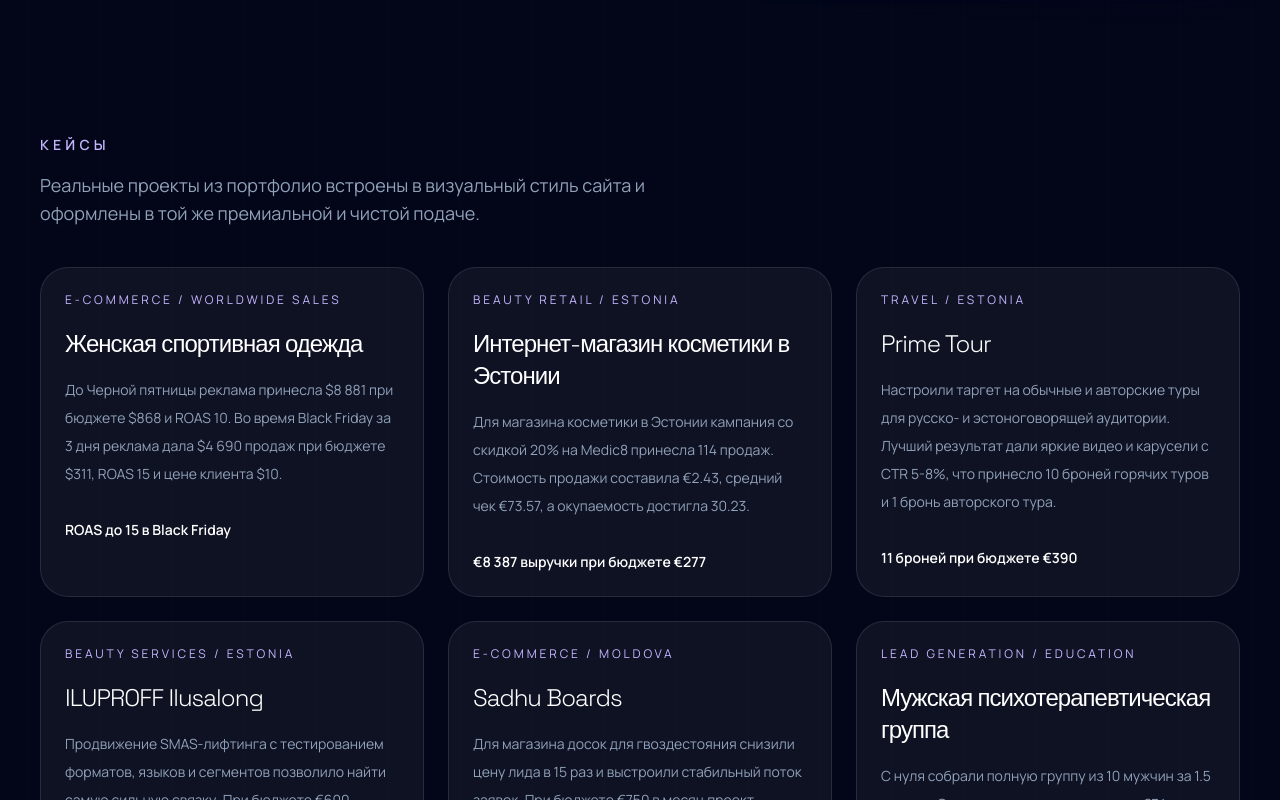
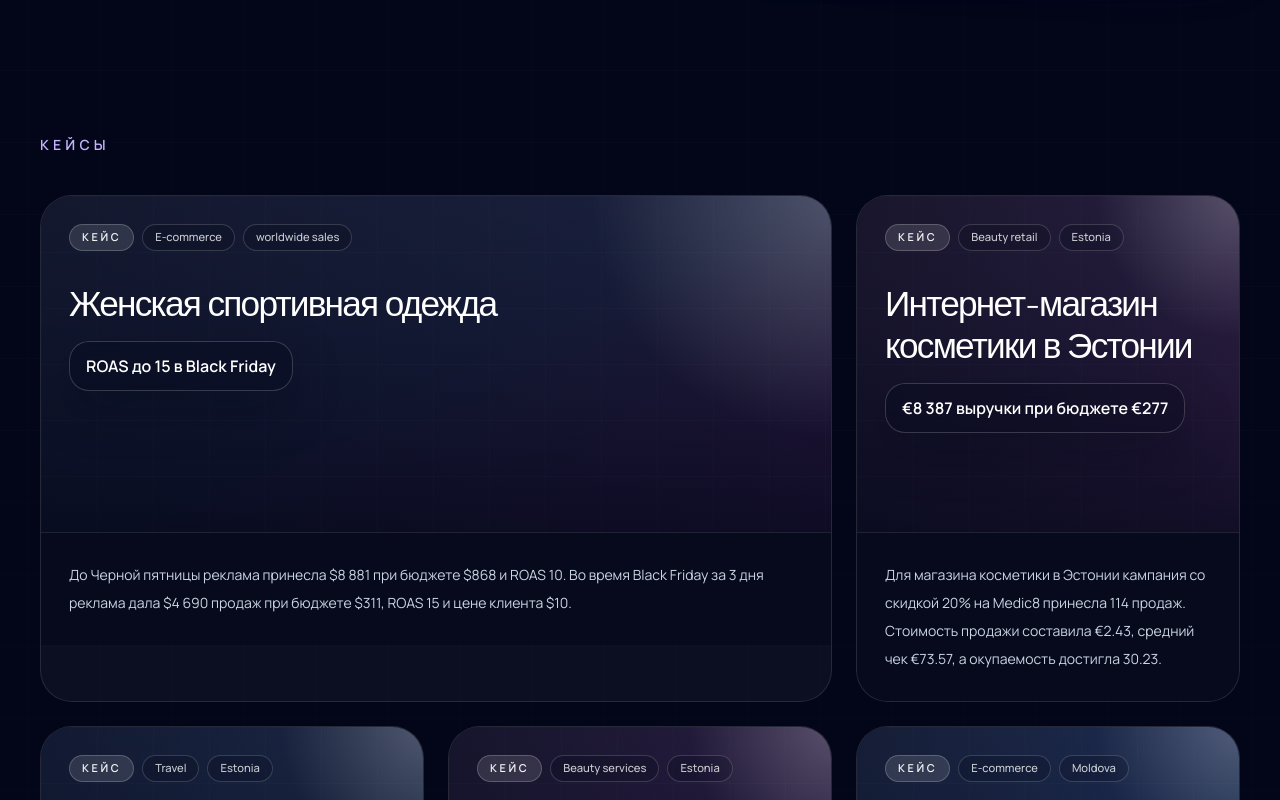
Before and after one commit to ignatevako-ko/site, a Next.js app: page / in a window 1280 px wide. Shown: the part 840-1640 px from the top of the page. Built offline with nearby package versions, Linux system fonts and the light colour scheme.

Commit message:
Elevate hero subtitle and redesign cases

```diff
--- a/src/components/landing-page.tsx
+++ b/src/components/landing-page.tsx
@@ -4,9 +4,17 @@ import { useEffect, useState } from "react";
 import { BrandLogo } from "@/components/brand-logo";
 import { SiteFooter } from "@/components/site-footer";
 import { SiteHeader } from "@/components/site-header";
-import { siteContent, type Language } from "@/data/site-content";
+import { siteContent, type CaseStudy, type Language } from "@/data/site-content";
 
 const defaultLanguage: Language = "ru";
+const caseBackgrounds = [
+  "from-[#14192f] via-[#1c2342] to-[#3b1d52]",
+  "from-[#1a172d] via-[#2a2042] to-[#4b2a5d]",
+  "from-[#131b34] via-[#1d2947] to-[#304e6c]",
+  "from-[#17162d] via-[#2a1e43] to-[#443661]",
+  "from-[#171f38] via-[#203057] to-[#22536b]",
+  "from-[#1d1730] via-[#31214b] to-[#5b2d54]",
+] as const;
 
 function renderHighlightedText(text: string) {
   return text.split(/(\*[^*]+\*)/g).map((part, index) => {
@@ -34,8 +42,65 @@ function SectionHeading({
       <p className="text-sm font-semibold uppercase tracking-[0.3em] text-violet-300">
         {title}
       </p>
-      <p className="text-base leading-7 text-slate-400 sm:text-lg">{description}</p>
+      {description ? (
+        <p className="text-base leading-7 text-slate-400 sm:text-lg">{description}</p>
+      ) : null}
     </div>
+  );
+}
+
+function CaseCard({
+  item,
+  index,
+}: {
+  item: CaseStudy;
+  index: number;
+}) {
+  const palette = caseBackgrounds[index % caseBackgrounds.length];
+  const categoryParts = item.category.split("/").map((part) => part.trim());
+
+  return (
+    <article
+      className={`group overflow-hidden rounded-[2rem] border border-white/10 bg-white/[0.04] transition hover:-translate-y-1 hover:border-violet-300/35 ${
+        index === 0 ? "xl:col-span-2" : ""
+      }`}
+    >
+      <div
+        className={`relative min-h-[19rem] bg-gradient-to-br ${palette} p-6 sm:min-h-[21rem] sm:p-7`}
+      >
+        <div className="absolute inset-0 bg-[radial-gradient(circle_at_top_right,rgba(255,255,255,0.22),transparent_28%),linear-gradient(180deg,rgba(2,6,23,0.05),rgba(2,6,23,0.78))]" />
+        <div className="absolute inset-0 opacity-20 [background-image:linear-gradient(rgba(255,255,255,0.08)_1px,transparent_1px),linear-gradient(90deg,rgba(255,255,255,0.08)_1px,transparent_1px)] [background-size:56px_56px]" />
+
+        <div className="relative flex h-full flex-col justify-between gap-8">
+          <div className="flex flex-wrap gap-2">
+            <span className="rounded-full border border-white/20 bg-white/12 px-3 py-1 text-[0.68rem] font-semibold uppercase tracking-[0.24em] text-white/95">
+              Кейc
+            </span>
+            {categoryParts.map((part) => (
+              <span
+                key={part}
+                className="rounded-full border border-white/16 bg-slate-950/20 px-3 py-1 text-[0.7rem] font-medium text-white/78"
+              >
+                {part}
+              </span>
+            ))}
+          </div>
+
+          <div className="max-w-2xl space-y-4">
+            <h3 className="text-3xl font-light tracking-[-0.05em] text-white sm:text-[2.2rem]">
+              {item.title}
+            </h3>
+            <div className="inline-flex max-w-full rounded-[1.25rem] border border-white/18 bg-slate-950/28 px-4 py-3 text-base font-semibold text-white shadow-[0_18px_50px_rgba(2,6,23,0.28)] backdrop-blur-sm">
+              {item.result}
+            </div>
+          </div>
+        </div>
+      </div>
+
+      <div className="border-t border-white/10 bg-slate-950/55 p-6 sm:p-7">
+        <p className="max-w-3xl text-sm leading-7 text-slate-300">{item.summary}</p>
+      </div>
+    </article>
   );
 }
 
@@ -82,7 +147,7 @@ export function LandingPage() {
                 {renderHighlightedText(content.hero.title)}
               </h1>
               {content.hero.description ? (
-                <p className="max-w-2xl text-base font-light leading-7 text-slate-300 sm:text-lg">
+                <p className="max-w-2xl text-lg font-medium uppercase tracking-[0.22em] text-violet-200/95 sm:text-xl">
                   {content.hero.description}
                 </p>
               ) : null}
@@ -166,20 +231,12 @@ export function LandingPage() {
             description={content.sectionLead.cases}
           />
           <div className="mt-10 grid gap-6 lg:grid-cols-2 xl:grid-cols-3">
-            {content.cases.map((item) => (
-              <article
+            {content.cases.map((item, index) => (
+              <CaseCard
                 key={item.title}
-                className="group rounded-[1.75rem] border border-white/10 bg-white/5 p-6 transition hover:-translate-y-1 hover:border-violet-300/40 hover:bg-white/7"
-              >
-                <p className="text-xs uppercase tracking-[0.24em] text-violet-300">
-                  {item.category}
-                </p>
-                <h3 className="mt-5 text-2xl font-light tracking-[-0.04em] text-white">
-                  {item.title}
-                </h3>
-                <p className="mt-4 text-sm leading-7 text-slate-400">{item.summary}</p>
-                <p className="mt-8 text-sm font-semibold text-white">{item.result}</p>
-              </article>
+                item={item}
+                index={index}
+              />
             ))}
           </div>
         </section>
--- a/src/data/site-content.ts
+++ b/src/data/site-content.ts
@@ -263,8 +263,7 @@ export const siteContent: Record<Language, SiteDictionary> = {
       contacts: "Contacts",
     },
     sectionLead: {
-      cases:
-        "Real portfolio projects adapted into the visual language of the site, with the same premium and structured presentation.",
+      cases: "",
       services:
         "A compact service stack built around paid traffic, creative production and performance optimization.",
       clients:
@@ -379,8 +378,7 @@ export const siteContent: Record<Language, SiteDictionary> = {
       contacts: "Kontakt",
     },
     sectionLead: {
-      cases:
-        "Päris portfoolioprojektid on tõstetud saidi stiili sisse, säilitades sama premium ja korrastatud esituse.",
+      cases: "",
       services:
         "Kompaktne teenuste süsteem, mis ühendab tasulise liikluse, loovlahendused ja tulemusoptimeerimise.",
       clients:
@@ -496,8 +494,7 @@ export const siteContent: Record<Language, SiteDictionary> = {
       contacts: "Контакты",
     },
     sectionLead: {
-      cases:
-        "Реальные проекты из портфолио встроены в визуальный стиль сайта и оформлены в той же премиальной и чистой подаче.",
+      cases: "",
       services:
         "Компактная система услуг, которая объединяет paid traffic, креатив и performance-оптимизацию.",
       clients:
```
